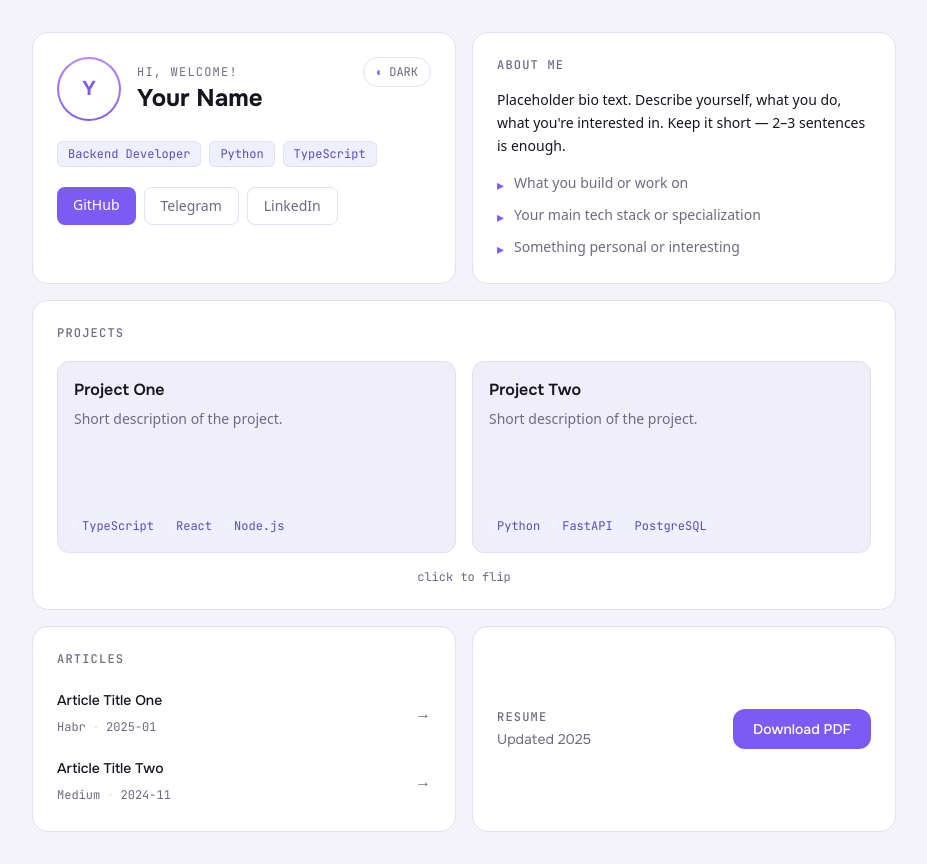
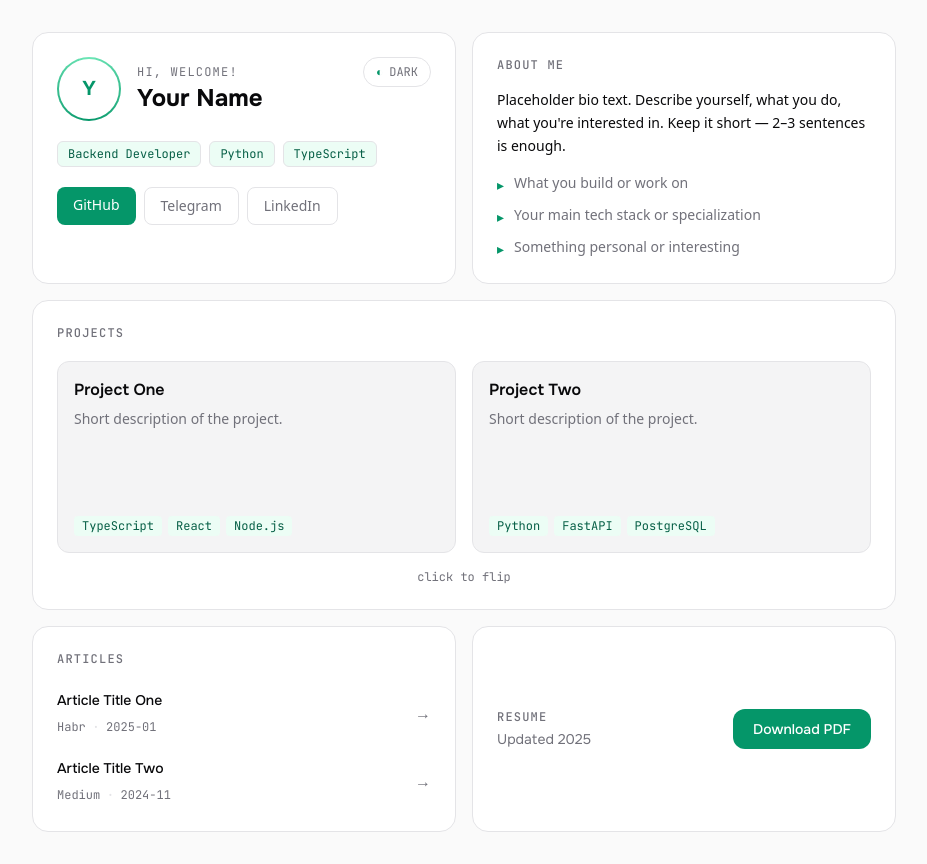
Before and after one commit to sidan93/personal_site, a Next.js app: page /personal_site/ in a window 1280 px wide. Shown: the whole page, without its empty margins (176-1103 px from the left). Built offline with nearby package versions, Linux system fonts and the light colour scheme.

Commit message:
feat: switch to charcoal + emerald color scheme

```diff
--- a/src/app/globals.css
+++ b/src/app/globals.css
@@ -4,29 +4,29 @@
 
 @layer base {
   :root {
-    --bg: #F4F3FA;
+    --bg: #FAFAFA;
     --card: #FFFFFF;
-    --card-2: #F0EEF9;
-    --border: #E2DFF0;
-    --text: #16141F;
-    --text-muted: #6E6A82;
-    --accent: #7C5BF5;
-    --accent-dim: rgba(124, 91, 245, 0.12);
-    --tag-bg: #EEF0FF;
-    --tag-text: #5B4DB5;
+    --card-2: #F4F4F5;
+    --border: #E4E4E7;
+    --text: #09090B;
+    --text-muted: #71717A;
+    --accent: #059669;
+    --accent-dim: rgba(5, 150, 105, 0.1);
+    --tag-bg: #ECFDF5;
+    --tag-text: #065F46;
   }
 
   .dark {
-    --bg: #0D0C14;
-    --card: #181622;
-    --card-2: #1E1B2C;
-    --border: #2A2740;
-    --text: #ECEAF4;
-    --text-muted: #7B7891;
-    --accent: #9B7EFF;
-    --accent-dim: rgba(155, 126, 255, 0.12);
-    --tag-bg: rgba(155, 126, 255, 0.12);
-    --tag-text: #B9A4FF;
+    --bg: #101012;
+    --card: #18181B;
+    --card-2: #1F1F23;
+    --border: #27272A;
+    --text: #FAFAFA;
+    --text-muted: #71717A;
+    --accent: #10B981;
+    --accent-dim: rgba(16, 185, 129, 0.12);
+    --tag-bg: rgba(16, 185, 129, 0.1);
+    --tag-text: #34D399;
   }
 }
 
--- a/src/components/IntroCard.tsx
+++ b/src/components/IntroCard.tsx
@@ -7,7 +7,7 @@ export default function IntroCard() {
         <div className="flex items-center gap-4">
           {/* Avatar with gradient ring */}
           <div className="relative w-16 h-16 flex-shrink-0">
-            <div className="absolute inset-0 rounded-full" style={{ background: 'conic-gradient(from 180deg, var(--accent), #c084fc, var(--accent))' }} />
+            <div className="absolute inset-0 rounded-full" style={{ background: 'conic-gradient(from 180deg, var(--accent), #6EE7B7, var(--accent))' }} />
             <div className="absolute inset-[2px] rounded-full bg-[var(--card)] flex items-center justify-center">
               <span className="font-heading text-xl font-bold" style={{ color: 'var(--accent)' }}>Y</span>
             </div>
```
